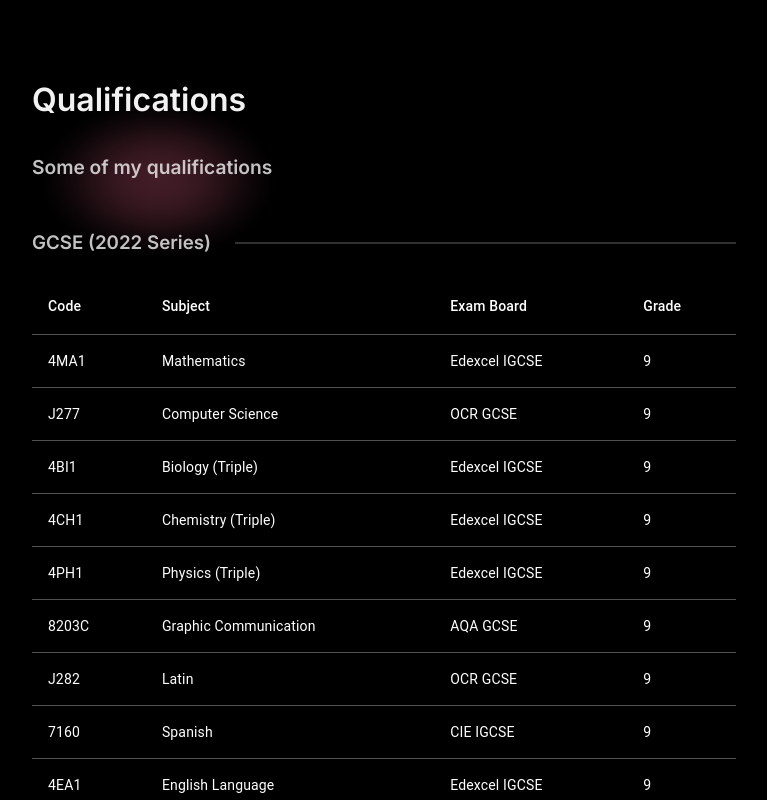
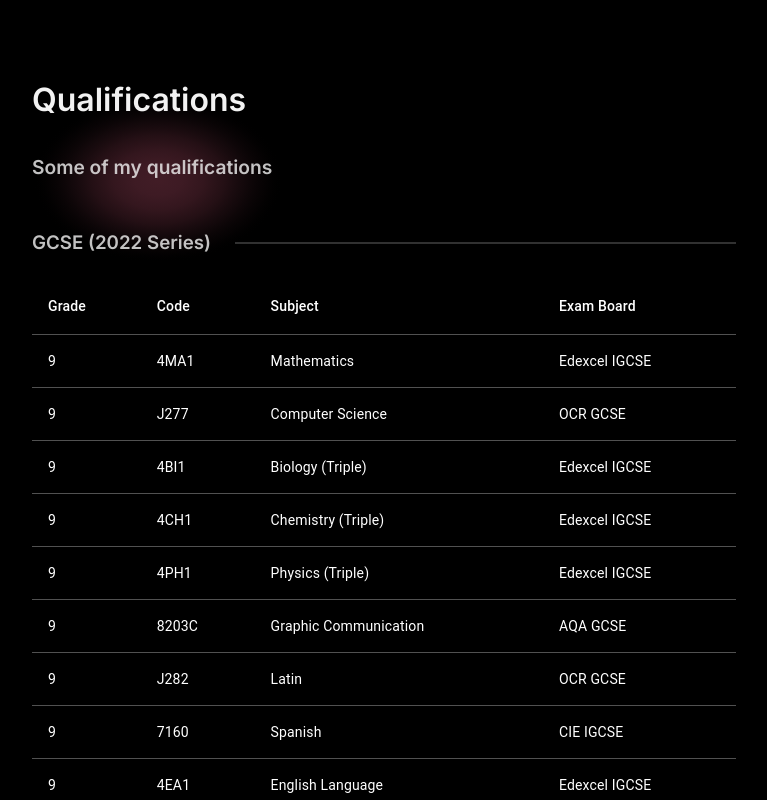
Before and after one commit to sd0e/portfolio, a Next.js app: page /qualifications in a window 1280 px wide. Shown: the whole page, without its empty margins (256-1023 px from the left). Built offline with nearby package versions, Linux system fonts and the light colour scheme.

Commit message:
Put grade first in list

```diff
--- a/pages/qualifications.tsx
+++ b/pages/qualifications.tsx
@@ -88,18 +88,18 @@ export default function Qualifications() {
                 <Table aria-label="GCSE results">
                     <TableHead>
                         <TableRow>
+                            <TableCell>Grade</TableCell>
                             <TableCell>Code</TableCell>
                             <TableCell>Subject</TableCell>
                             <TableCell>Exam Board</TableCell>
-                            <TableCell>Grade</TableCell>
                         </TableRow>
                     </TableHead>
                     <TableBody>
                         {gcseResults.map(result => <TableRow key={result.subject}>
+                            <TableCell>{result.grade}</TableCell>
                             <TableCell>{result.code}</TableCell>
                             <TableCell>{result.subject}</TableCell>
                             <TableCell>{result.examBoard}</TableCell>
-                            <TableCell>{result.grade}</TableCell>
                         </TableRow>)}
                     </TableBody>
                 </Table>
```
